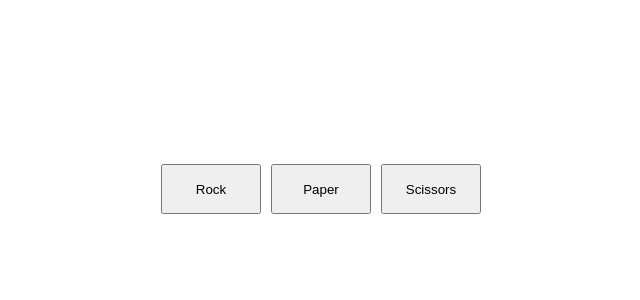
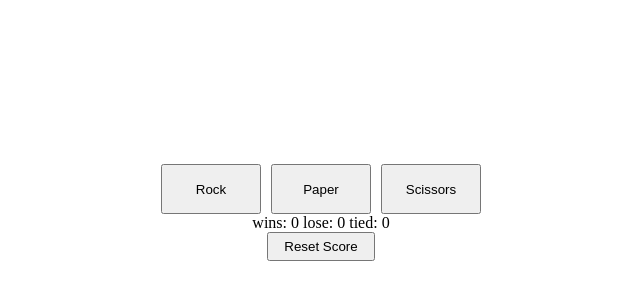
Before and after one commit to Roluna1/updaterockpaperscissors, a plain HTML site: page index.html in a window 1280 px wide. Shown: the part 106-406 px from the top of the page, without its empty margins (319-959 px from the left). Drawn offline with Linux system fonts and the light colour scheme.

Commit message:
Update index.html

```diff
--- a/index.html
+++ b/index.html
@@ -8,39 +8,73 @@
       *{
         margin: 0;
       }
-      body{
-        width: 100%;
-        height: 100%;
-      }
         .btn{
           width: 100%;
           height: 100%;
           display: flex;
           justify-content: center;
+          flex-direction: row;
           margin-top: 270px;
-          flex-direction: row;
           flex: 1;
+
         }
-        button{
+        .buttonplay{
           width: 100px;
           height: 50px;
           margin-left: 5px;
           margin-right: 5px;
         }
+        .results{
+          display: grid;
+          grid-column: auto;
+          text-align: center;
+        }
+        .content{
+          display: flex;
+          flex-direction: column;
+          align-items: center;
+        }
+        #resetbtn{
+          padding-top: 5px;
+          padding-bottom: 5px;
+          padding-left: 15px;
+          padding-right: 15px;
+
+        }
     </style>
 </head>
 <body>
+    <div class="content">
     <div class="btn">
-    <button onclick="playGame('rock');">Rock</button>
-    <button onclick="playGame('paper')">Paper</button>
-    <button onclick="playGame('scissors')">Scissors</button>
-    </div>
+    <button class="buttonplay" onclick="playGame('rock');">Rock</button>
+    <button class="buttonplay" onclick="playGame('paper')">Paper</button>
+    <button class="buttonplay" onclick="playGame('scissors'); jsmove();">Scissors</button>
+  </div>
+    <div class="results">
+    <p class="js-score"></p>
+    <p class="js-picks"></p>
+    <p class="js-result"></p>
+  </div>
+  <button onclick="
+  score.wins = 0;
+  score.lose = 0;
+  score.tie = 0;
+  localStorage.removeItem('score');
+  updateScore();"
+  id="resetbtn">Reset Score</button>
+</div>
+
     <script>
         let score = JSON.parse(localStorage.getItem('score')) || {
           wins: 0,
           lose: 0,
           tie: 0
         };
+
+        updateScore();
+        jsmove();
+        jsresult();
+
         function playGame(playerMove) {
           const computerMove = pickComputerMove();
 
@@ -80,8 +114,21 @@
         score.tie += 1;
     }
     localStorage.setItem('score', JSON.stringify(score));
-    alert(`${result} computer picks ${computerMove}\n wins: ${score.wins} lose: ${score.lose} tied: ${score.tie}`)
+
+    updateScore();
+
+    document.querySelector('.js-picks'). innerHTML =
+      `You picks ${playerMove} vs Computer picks ${computerMove}`
+    document.querySelector('.js-result'). innerHTML =
+      `${result}`
+
+
+    // alert(`${result} computer picks ${computerMove}\n wins: ${score.wins} lose: ${score.lose} tied: ${score.tie}`)
   }
+    function updateScore(){
+      document.querySelector('.js-score').innerHTML =
+      `wins: ${score.wins} lose: ${score.lose} tied: ${score.tie}`
+    }
 
   function pickComputerMove(){
     const randomNumber = Math.random();
```
